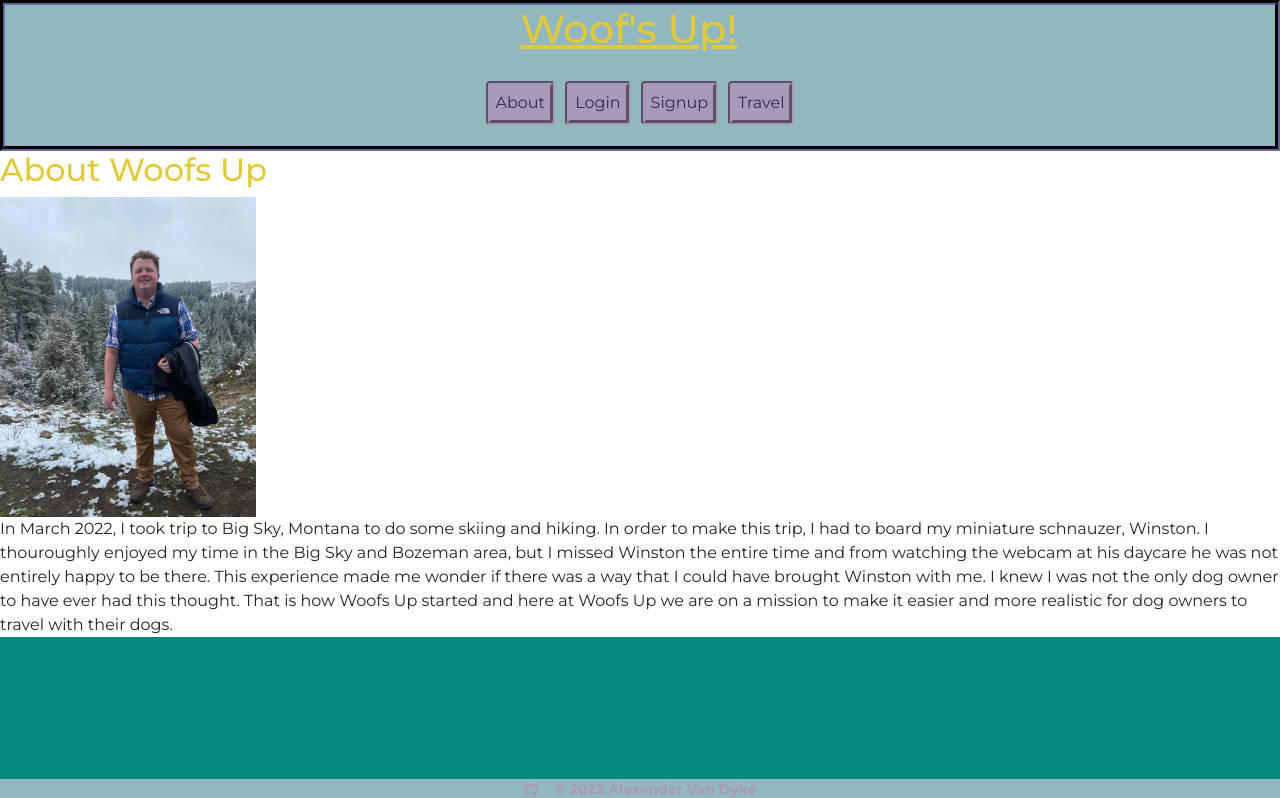
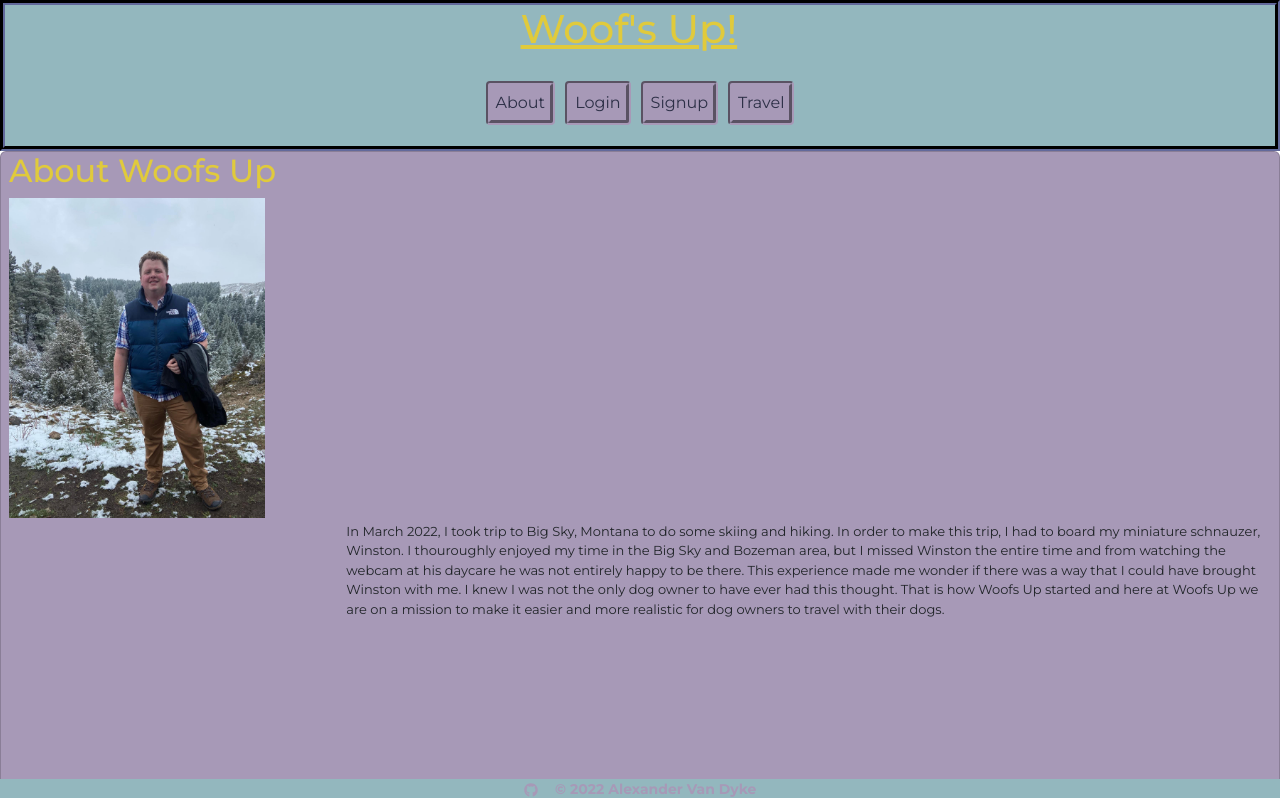
Before and after one commit to AlexandertheGreat491/Woofs_Up, a React (Create React App) app in the folder client/: page /about in a window 1280 px wide. Shown: the top 798 px of the page. Built offline with nearby package versions, Linux system fonts and the light colour scheme.

Commit message:
changed about component styling

```diff
--- a/client/src/components/About/index.js
+++ b/client/src/components/About/index.js
@@ -5,17 +5,15 @@ import drinkingHorse from "../../assets/images/drinking_horse.jpg";
 
 function About() {
   return (
-    <article>
-      <section>
-        <div>
-          <h2>About Woofs Up</h2>
+        <div style={{width:'100%'}} id="about" className="about card">
+          <h2 className="ms-2">About Woofs Up</h2>
           <img
             style={{ width: "20%", height: "20%" }}
             src={drinkingHorse}
             alt="drinking horse"
+            className="mb-1 ms-2"
           />
-          <div>
-            <p>
+            <p id="bio">
               In March 2022, I took trip to Big Sky, Montana to do some skiing
               and hiking. In order to make this trip, I had to board my
               miniature schnauzer, Winston. I thouroughly enjoyed my time in the
@@ -28,9 +26,6 @@ function About() {
               and more realistic for dog owners to travel with their dogs.
             </p>
           </div>
-        </div>
-      </section>
-    </article>
   );
 }
 
--- a/client/src/index.css
+++ b/client/src/index.css
@@ -88,6 +88,18 @@ nav a:hover {
   color: var(--tertiary);
 }
 
+#bio {
+  font-size: 13px;
+  margin-left: 26.5625em;
+  margin-bottom: 31.25em;
+  display: flex;
+  flex-wrap: wrap;
+}
+
+#about {
+  background-color: var(--quarternary);
+}
+
 /* footer styling */
 footer {
   color: var(--quarternary);
```
